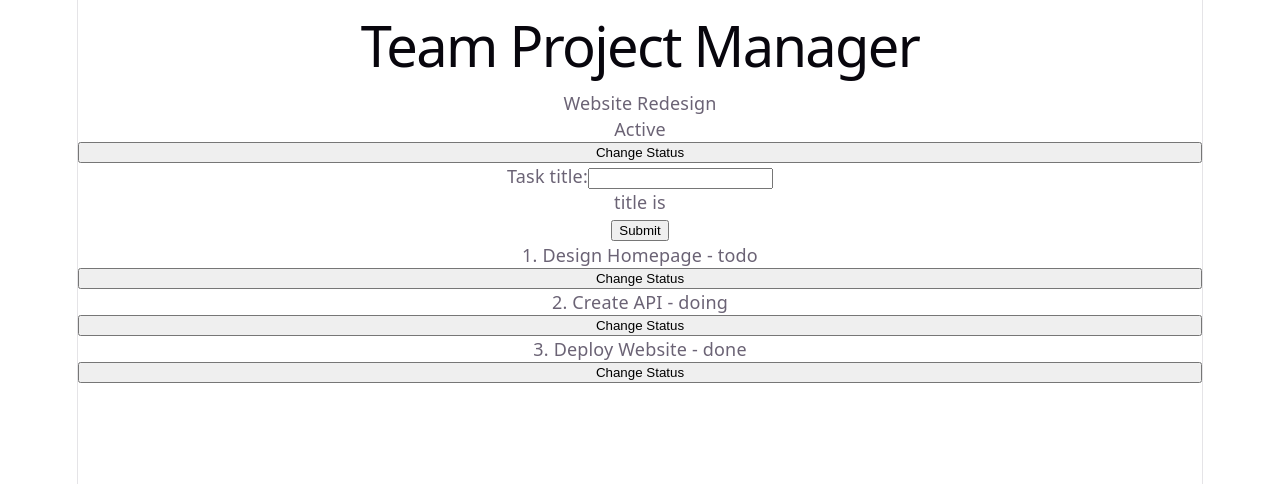
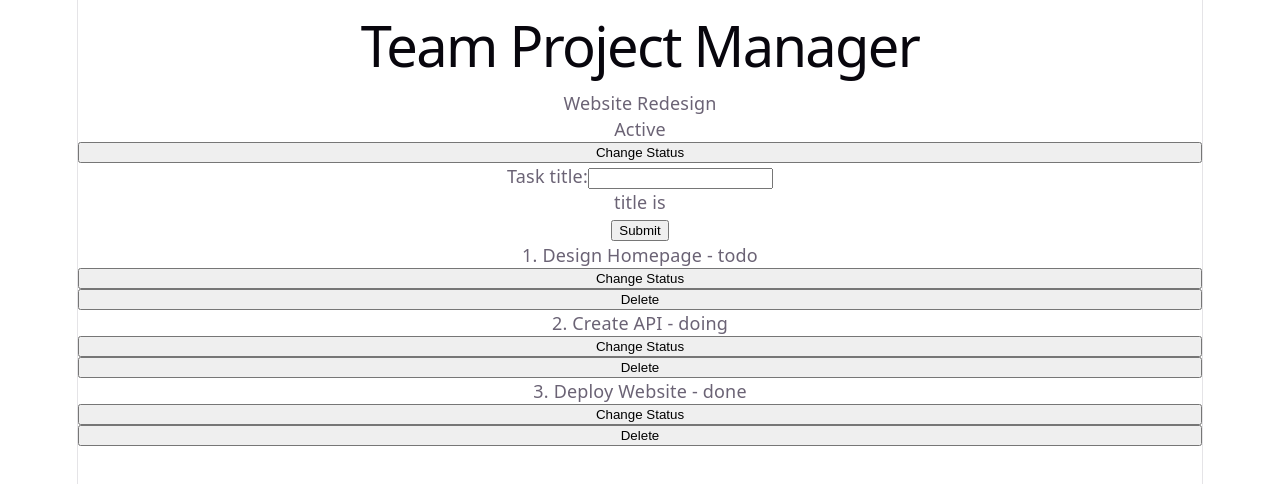
Before and after one commit to rozkzzz/Team-Project-Manager-Frontend, a React (Vite) app: page / in a window 1280 px wide. Shown: the top 484 px of the page. Built offline with nearby package versions, Linux system fonts and the light colour scheme.

Commit message:
Add files via upload

```diff
--- a/src/App.jsx
+++ b/src/App.jsx
@@ -34,6 +34,10 @@ function App() {
       setTitle("");
     }
 
+  function deleteTask(id){
+
+  }
+
 
   return (
     <>
@@ -47,7 +51,7 @@ function App() {
           <input type="submit" value="Submit"></input>
         </form>
         {tasks.map(task => (
-          <TaskItem key={task.id} id={task.id} title={task.title} status={task.status} nextStatus={ChangeStatus}/>
+          <TaskItem key={task.id} id={task.id} title={task.title} status={task.status} nextStatus={ChangeStatus} deleteTask={deleteTask}/>
         ))}
     </>
   )
--- a/src/TaskItem.jsx
+++ b/src/TaskItem.jsx
@@ -1,8 +1,9 @@
-function TaskItem({id,title,status,nextStatus}){
+function TaskItem({id,title,status,nextStatus,deleteTask}){
   return(
     <>
       <p>{id}. {title} - {status}</p>
       <button onClick={()=>nextStatus(id)}>Change Status</button>
+      <button onClick={()=>deleteTask(id)}>Delete</button>
     </>
   )
 }
```
